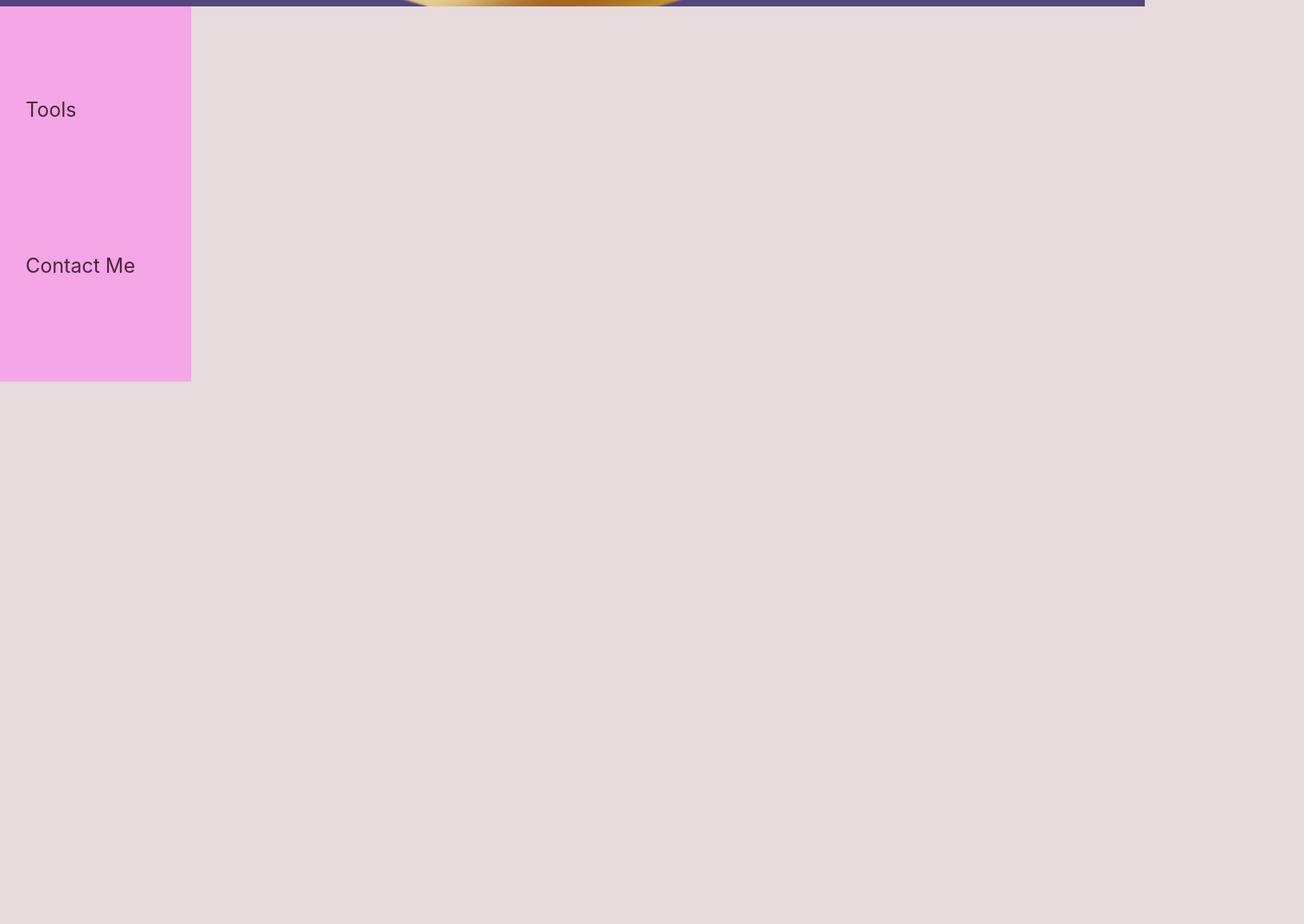
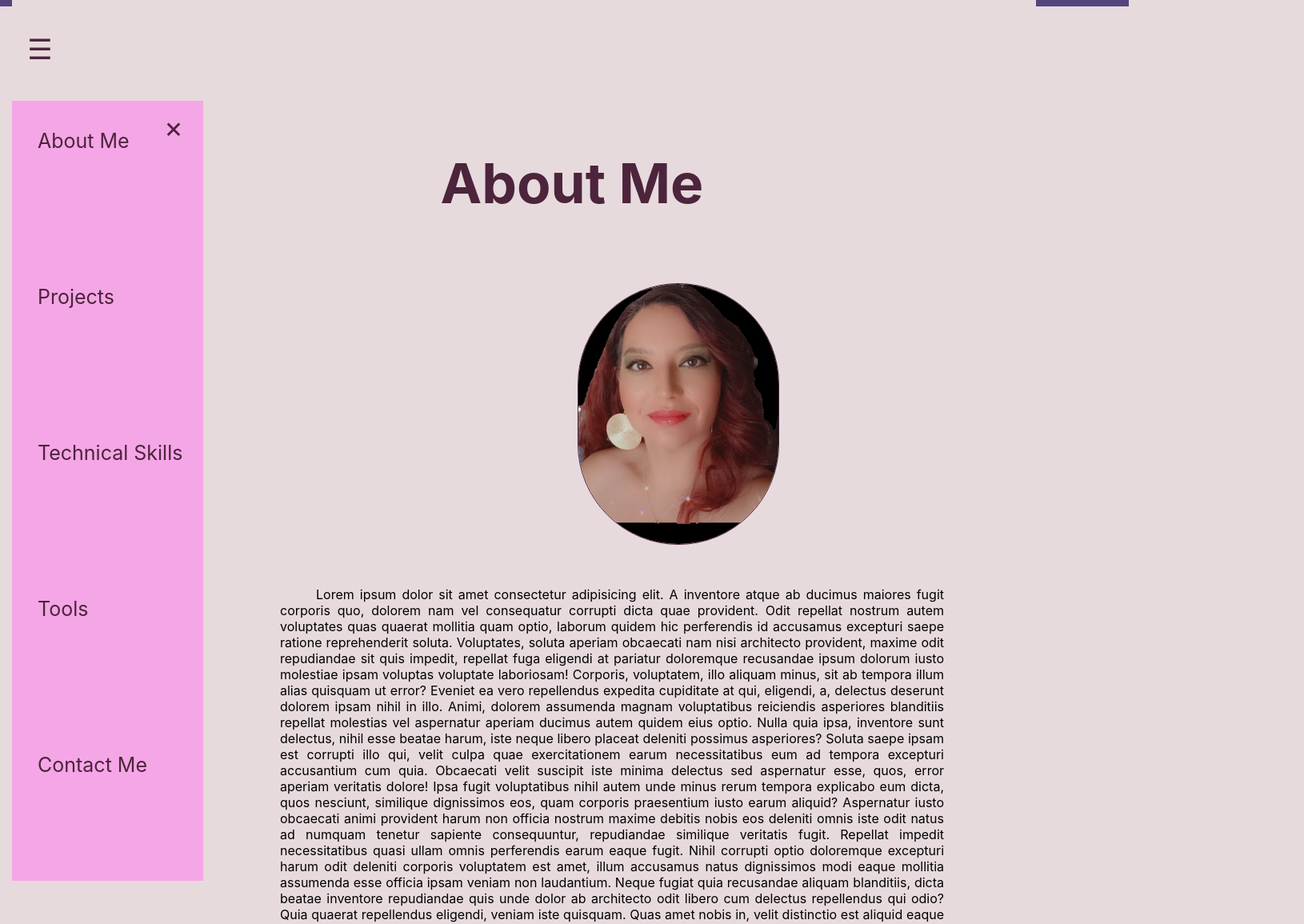
Before and after one commit to ekcorina/reactportfolio, a React (Create React App) app: page / in a window 1280 px wide. Shown: the part 740-1895 px from the top of the page at 80% size, 1630 px wide, since content can reach past the window. Before the commit the page ends 1257 px from the top, so only its background shows below. Built offline with nearby package versions, Linux system fonts and the light colour scheme.

Commit message:
Created About Me Section also made a few changes on header and Navbar

```diff
--- a/src/App.js
+++ b/src/App.js
@@ -1,8 +1,8 @@
 import React from 'react';
 
-import Navbar from './components/Navbar/Navbar';
+// import Navbar from './components/Navbar/Navbar';
 import Header from './components/Header/Header';
-
+// import AboutMe from './components/AboutMe/AboutMe';
 
 
 
@@ -13,10 +13,14 @@ function App() {
 
   return (
     <>
-    <Header/>
-<Navbar/>
+ <Header />
 
-    </>
+{/* <Navbar />
+
+
+  <AboutMe /> */}
+
+  </>
   );
 }
 
--- /dev/null
+++ b/src/components/AboutMe/AboutMe.css
@@ -0,0 +1,34 @@
+.contentContainer{
+    /* display: flex;
+    flex-direction: column; */
+  position: relative;
+  bottom: 440px;
+    left: 350px;
+}
+
+#portImage{
+  width: 250px;
+  margin-left: 387px;
+  margin-top: 30px;
+  margin-bottom: 80px;
+  border-radius: 150px;
+  border: 1px solid #4C243B;
+}
+#aboutMe{
+    text-align: center;
+    margin-right: 550px;
+    margin-bottom: 5px;
+    color: #4C243B;
+    font-size: 52pt;
+}
+
+#aboutMeContent{
+
+margin-right: 450px;
+/* margin-left: 570px; */
+
+text-indent: 45px;
+text-align: justify;
+
+
+}
--- /dev/null
+++ b/src/components/AboutMe/AboutMe.jsx
@@ -0,0 +1,56 @@
+import React from "react";
+import "./AboutMe.css"
+import portfolioImage from "../Images/portfolioImage.png"
+
+
+const AboutMe = () =>{
+
+return(
+    <>
+        <div className="contentContainer">
+        <h1 id="aboutMe">About Me</h1>
+
+            <img id="portImage" src={portfolioImage} alt="portfolioImage" />
+
+
+        <p id="aboutMeContent">Lorem ipsum dolor sit amet consectetur adipisicing elit.
+            A inventore atque ab ducimus maiores fugit corporis quo,
+            dolorem nam vel consequatur corrupti dicta quae provident.
+            Odit repellat nostrum autem voluptates quas quaerat mollitia
+            quam optio, laborum quidem hic perferendis id accusamus excepturi
+            saepe ratione reprehenderit soluta. Voluptates, soluta
+            aperiam obcaecati nam nisi architecto provident, maxime odit
+            repudiandae sit quis impedit, repellat fuga eligendi at pariatur
+            doloremque recusandae ipsum dolorum iusto molestiae ipsam voluptas
+            voluptate laboriosam! Corporis, voluptatem, illo aliquam minus,
+            sit ab tempora illum alias quisquam ut error? Eveniet ea vero
+            repellendus expedita cupiditate at qui, eligendi, a, delectus
+            deserunt dolorem ipsam nihil in illo. Animi, dolorem assumenda magnam
+            voluptatibus reiciendis asperiores blanditiis repellat molestias vel
+            aspernatur aperiam ducimus autem quidem eius optio. Nulla quia ipsa,
+            inventore sunt delectus, nihil esse beatae harum, iste neque libero
+            placeat deleniti possimus asperiores? Soluta saepe ipsam est corrupti
+            illo qui, velit culpa quae exercitationem earum necessitatibus eum ad
+            tempora excepturi accusantium cum quia. Obcaecati velit suscipit iste
+            minima delectus sed aspernatur esse, quos, error aperiam veritatis dolore!
+            Ipsa fugit voluptatibus nihil autem unde minus rerum tempora explicabo eum dicta,
+            quos nesciunt, similique dignissimos eos, quam corporis praesentium iusto earum aliquid?
+            Aspernatur iusto obcaecati animi provident harum non officia nostrum maxime debitis nobis
+            eos deleniti omnis iste odit natus ad numquam tenetur sapiente consequuntur,
+            repudiandae similique veritatis fugit. Repellat impedit necessitatibus quasi
+            ullam omnis perferendis earum eaque fugit. Nihil corrupti optio doloremque
+            excepturi harum odit deleniti corporis voluptatem est amet, illum
+            accusamus natus dignissimos modi eaque mollitia assumenda esse officia
+            ipsam veniam non laudantium. Neque fugiat quia recusandae aliquam blanditiis,
+            dicta beatae inventore repudiandae quis unde dolor ab architecto odit libero
+            cum delectus repellendus qui odio? Quia quaerat repellendus eligendi,
+            veniam iste quisquam. Quas amet nobis in, velit distinctio est aliquid eaque labore nemo!</p>
+            </div>
+    </>
+)
+
+
+
+}
+
+export default AboutMe
--- a/src/components/Header/Header.css
+++ b/src/components/Header/Header.css
@@ -1,7 +1,15 @@
+
+  *{
+    /* box-sizing: border-box; */
+    background-color: #E7DADD;
+
+    }
+
+
 .flipCard {
-    /* background-color: transparent; */
-    width: 200px;
+    width: 130px;
     height: 200px;
+    margin-left: 15px;
     position: relative;
     left: 45%;
     top: 30vh;
@@ -31,10 +39,9 @@ transform-style: preserve-3d;
 
 
   .cardFront, .cardBack {
-    position: relative;
+    position: absolute;
     width: 100%;
     height: 100%;
-    position: absolute;
     display: flex;
     justify-content: center;
     align-items: center;
--- a/src/components/Header/Header.jsx
+++ b/src/components/Header/Header.jsx
@@ -1,6 +1,8 @@
 import React, {useState} from "react";
 import front1 from "../Images/front1.png"
 import back2 from "../Images/back2.png"
+import Navbar from "../Navbar/Navbar";
+import AboutMe from "../AboutMe/AboutMe";
 import "./Header.css"
 
 function Header() {
@@ -27,6 +29,8 @@ onClick={flipCard}
   </div>
 </div>
 
+<Navbar />
+<AboutMe />
 
 
 </>
--- a/src/components/Navbar/Navbar.css
+++ b/src/components/Navbar/Navbar.css
@@ -1,16 +1,14 @@
-*{
-  background-color: #E7DADD;
-}
+
 
 
 .navBar {
-  height: 100%;
-  width: 0;
-  position: fixed;
-  z-index: 1;
-  top: 0;
-  left: 0;
-  overflow-x: hidden;
+  /* height: 100%;  */
+  width: 100%;
+  position: relative;
+  /* z-index: 1;  */
+  top: 520px;
+  left: 15px;
+  /* overflow-x: hidden;  */
   padding-top: 60px;
   transition: 0.5s;
 }
@@ -35,7 +33,7 @@
   color: #f1f1f1;
 }
 
-.navLinks .closeBtn {
+/* .navLinks {
   position: absolute;
   top: 7%;
   right: 35em;
@@ -45,15 +43,26 @@
   color: #4C243B;
 
 
+} */
+
+.closeBtn{
+  font-size: 36px;
+  position: relative;
+  left: 190px;
+  top: 55px;
+  background-color: #F5A6E6;
+  color: #4C243B;
 }
+
+
 .closeBtn:hover{
   color: #f1f1f1;
 }
-
+/*
 #main {
   transition: margin-left .5s;
   padding: 20px;
-}
+} */
 
 .hamburgerIcon{
 font-size: 35px;
--- a/src/components/Navbar/Navbar.jsx
+++ b/src/components/Navbar/Navbar.jsx
@@ -6,11 +6,11 @@ const Navbar = () => {
     <>
 
 
-    <nav className="navbar">
+    <nav className="navBar">
       <span className="hamburgerIcon">&#9776;</span>
     <div className="navLinks">
     <span className="closeBtn">&times;</span>
-    <a id="aboutMe" href="#">About Me</a>
+    <a id="aboutMeLink" href="#">About Me</a>
     <a id="projects" href="#">Projects</a>
     <a id="techSkills" href="#">Technical Skills</a>
     <a id="tools" href="#">Tools</a>
@@ -18,9 +18,9 @@ const Navbar = () => {
   </div>
   </nav>
 
-<div id="main">
+{/* <div id="main">
 
-</div>
+</div> */}
 </>
   );
 };
```
Also changed, not shown: src/components/Images/portfolioImage.png (added).
